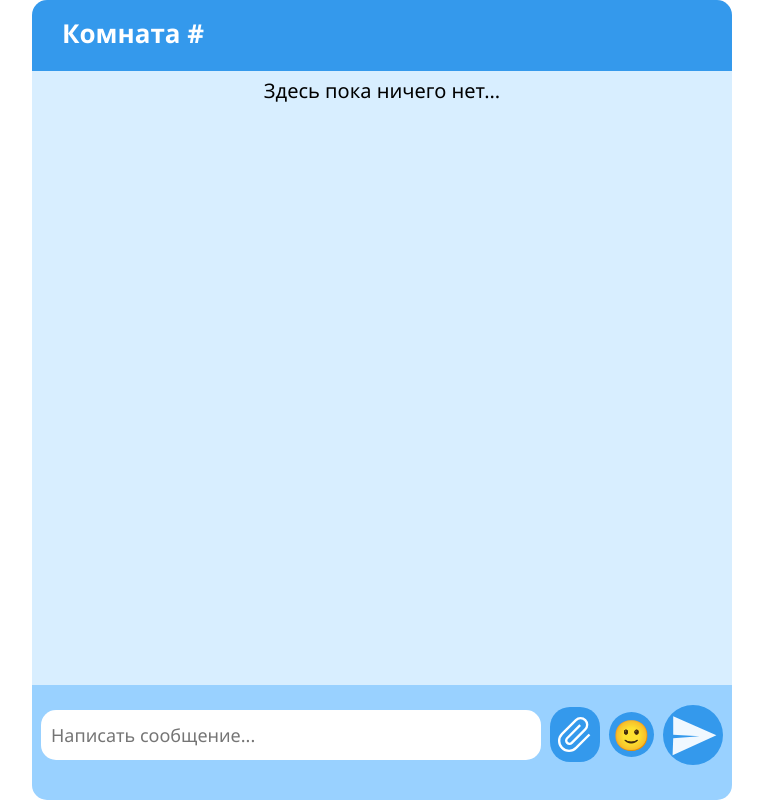
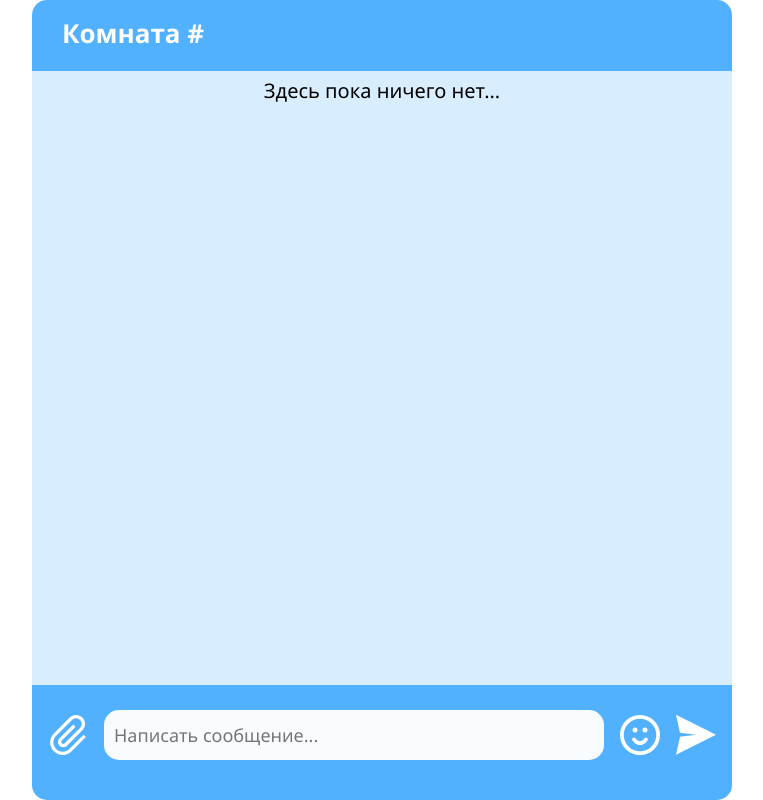
Before and after one commit to estraznica/Local-Chat, a React (Create React App) app: page /chat/1 in a window 1280 px wide. Shown: the whole page, without its empty margins (258-1021 px from the left). Built offline with nearby package versions, Linux system fonts and the light colour scheme.

Commit message:
теперь иконки в отдельном компоненте

```diff
--- a/src/components/EmojiChatSelect/EmojiChatSelect.tsx
+++ b/src/components/EmojiChatSelect/EmojiChatSelect.tsx
@@ -1,5 +1,7 @@
 import './emoji-chat-select.css';
 import React from 'react';
+import IconButton from '../../components/IconButton/IconButton';
+import { IconChooseEmoji } from '../../components/IconComponents/IconComponents';
 interface EmojiProps {
   onSelectEmoji: (emoji: string) => void;
 }
@@ -24,9 +26,7 @@ export default function EmojiChatSelect({ onSelectEmoji }: EmojiProps) {
           ))}
         </div>
       )}
-      <button className="choose-emoji" onClick={showEmoji}>
-        🙂
-      </button>
+      <IconButton icon={<IconChooseEmoji />} onClick={showEmoji}></IconButton>
     </>
   );
 }
--- a/src/components/EmojiChatSelect/emoji-chat-select.css
+++ b/src/components/EmojiChatSelect/emoji-chat-select.css
@@ -21,14 +21,3 @@
   transform: scale(1.15);
   cursor: pointer;
 }
-.choose-emoji {
-  background-color: #3499ec;
-  border-radius: 45px;
-  width: 45px;
-  height: 45px;
-  transition: 0.2s;
-  font-size: 30px;
-}
-button:hover {
-  transform: scale(0.95);
-}
--- /dev/null
+++ b/src/components/IconButton/IconButton.tsx
@@ -0,0 +1,13 @@
+import React from 'react';
+import './icon-button.css';
+interface IconButtonProps {
+  icon: React.ReactNode;
+  onClick?: (event: React.MouseEvent<HTMLButtonElement>) => void;
+}
+export default function IconButton({ icon, onClick }: IconButtonProps) {
+  return (
+    <button className="icon-button" onClick={onClick}>
+      {icon}
+    </button>
+  );
+}
--- /dev/null
+++ b/src/components/IconButton/icon-button.css
@@ -0,0 +1,14 @@
+button:hover {
+  transform: scale(0.95);
+  cursor: pointer;
+}
+button {
+  background-color: #3499ec00;
+  width: 40px;
+  height: 40px;
+  transition: 0.2s;
+  display: flex;
+  align-items: center;
+  justify-content: center;
+  text-align: center;
+}
--- /dev/null
+++ b/src/components/IconComponents/IconComponents.tsx
@@ -0,0 +1,12 @@
+import React from 'react';
+import './icon-components.css';
+
+export const IconSend = () => {
+  return <div className="send-image"></div>;
+};
+export const IconAddImage = () => {
+  return <img src="../img/clip.svg" alt="add image" className="clip-image" />;
+};
+export const IconChooseEmoji = () => {
+  return <img src="../img/emoji.svg" alt="emoji" className="emoji-image" />;
+};
--- /dev/null
+++ b/src/components/IconComponents/icon-components.css
@@ -0,0 +1,11 @@
+.clip-image,
+.emoji-image,
+.send-image {
+  width: 100%;
+  height: 100%;
+}
+
+.send-image {
+  clip-path: polygon(10% 45%, 0 0, 100% 50%, 0 100%, 10% 55%, 50% 50%);
+  background-color: white;
+}
--- a/src/pages/Session/Session.tsx
+++ b/src/pages/Session/Session.tsx
@@ -5,6 +5,8 @@ import { IMessage } from '../../types';
 import { useParams } from 'react-router-dom';
 import { useAddImage } from '../../hooks/use-add-image';
 import EmojiChatSelect from '../../components/EmojiChatSelect/EmojiChatSelect';
+import IconButton from '../../components/IconButton/IconButton';
+import { IconSend, IconAddImage } from '../../components/IconComponents/IconComponents';
 export default function Session() {
   const { id } = useParams();
   const {
@@ -70,12 +72,14 @@ export default function Session() {
               <div className="no-messages">Здесь пока ничего нет...</div>
             ) : (
               <>
-                {messages.map((message: IMessage) => (
+                {messages.map((message: IMessage, index: number) => (
                   <div
                     className={message.userName === savedUserName ? 'user-id me' : 'user-id'}
                     key={message.id}
                     onClick={() => handleMessageClick(message.id)}>
-                    {message.userName !== savedUserName && message.userName}
+                    {index === 0 || messages[index - 1].userName !== message.userName
+                      ? message.userName !== savedUserName && message.userName
+                      : null}
                     {typeof message.value === 'string' ? (
                       <div className="message">{message.value}</div>
                     ) : 'src' in message.value ? (
@@ -117,6 +121,10 @@ export default function Session() {
                 <p>Объем изображения не должен превышать 300KB</p>
               </div>
             )}
+            <div className="add-image">
+              <IconButton icon={<IconAddImage />} onClick={() => addImageHandler()}></IconButton>
+              {image && <div className="got-image"></div>}
+            </div>
             <input
               type="text"
               id="text"
@@ -126,14 +134,8 @@ export default function Session() {
               onChange={changeMessageHandler}
               placeholder="Написать сообщение..."
             />
-            <div className="add-image" onClick={() => addImageHandler()}>
-              <img src="../img/clip.svg" alt="add image" className="clip-image" />
-              {image && <div className="got-image"></div>}
-            </div>
             <EmojiChatSelect onSelectEmoji={handleEmojiSelect} />
-            <button className="send" onClick={handleSubmit}>
-              <div className="send-triangle"></div>
-            </button>
+            <IconButton icon={<IconSend />} onClick={handleSubmit}></IconButton>
           </div>
         </section>
       </div>
--- a/src/pages/Session/session.css
+++ b/src/pages/Session/session.css
@@ -19,7 +19,7 @@ header {
   padding: 20px;
   padding-left: 30px;
   border-radius: 15px 15px 0px 0px;
-  background-color: #3499ec;
+  background-color: #51b1ff;
   color: white;
   font-size: 26px;
   font-weight: 600;
@@ -46,19 +46,22 @@ header {
   border-radius: 20px;
 }
 .messagereplyvalue {
-  background-color: #5babec;
+  background-color: #51b1ff;
   height: 55px;
   height: auto;
   word-wrap: break-word;
   width: 100%;
   color: aliceblue;
+  display: flex;
+  flex-direction: column;
 }
 .messagereplyvalue-close {
+  align-self: flex-end;
   height: 25px;
   width: 20px;
   border-radius: 3px;
   text-align: center;
-  background-color: #ed3203;
+  background-color: #2580ca;
 }
 .messagereplyvalue-close:hover {
   cursor: pointer;
@@ -66,13 +69,15 @@ header {
 .messagereplyvalue p {
   margin-left: 20px;
   margin-bottom: 10px;
+  margin-right: 20px;
 }
 .replybutton {
   padding: 5px;
-  background-color: #5babec;
+  background-color: #51b1ff;
   border-radius: 3px;
   width: 105px;
   margin-bottom: 5px;
+  color: white;
 }
 .replybutton:hover {
   cursor: pointer;
@@ -80,7 +85,7 @@ header {
 .entry-field-wrapp {
   height: 150px;
   width: 100%;
-  background-color: #99d1ff;
+  background-color: #51b1ff;
   border-radius: 0px 0px 15px 15px;
   display: flex;
   flex-direction: column;
@@ -96,25 +101,27 @@ header {
 }
 .toobigimage {
   position: absolute;
-  bottom: 330px;
-  width: 200px;
-  height: 170px;
-  background: aliceblue;
+  bottom: calc(100vh / 2);
+  width: 400px;
+  height: 100px;
+  background: #fbfdff;
   border-radius: 5px;
   text-align: center;
+  display: flex;
+  flex-direction: column;
 }
 .toobigimage p {
   padding: 0 10px 10px 10px;
 }
 .toobigimage-close {
+  align-self: flex-end;
   margin: 5px;
   text-align: center;
-  font-size: 26px;
   color: white;
-  width: 30px;
-  height: 30px;
+  width: 25px;
+  height: 25px;
   border-radius: 5px;
-  background: #ed3203;
+  background-color: #2580ca;
 }
 .toobigimage-close:hover {
   cursor: pointer;
@@ -128,27 +135,14 @@ input {
 input:focus {
   width: 500px;
   height: 51px;
-  outline: 2px solid #3499ec;
+  outline: 2px solid rgb(246, 250, 254);
 }
 .text {
   font-size: 18px;
+  background-color: #f8fcff;
 }
 .add-image {
-  background-color: #3499ec;
-  width: 50px;
-  border-radius: 20px;
-  height: 55px;
-  transition: 0.2s;
   position: relative;
-}
-.clip-image {
-  position: absolute;
-  left: 8px;
-  top: 10px;
-}
-.add-image:hover {
-  transform: scale(0.95);
-  cursor: pointer;
 }
 .got-image {
   position: absolute;
@@ -192,7 +186,6 @@ svg#send {
 }
 
 .user-id {
-  padding-top: 5px;
   margin-left: 15px;
 }
 .me {
@@ -200,6 +193,9 @@ svg#send {
   text-align: right;
   margin-right: 15px;
   margin-left: 0px;
+  display: flex;
+  flex-direction: column;
+  align-items: flex-end;
 }
 .message {
   display: flex;
@@ -212,7 +208,7 @@ svg#send {
   background-color: white;
   padding: 15px;
   margin-top: 5px;
-  margin-bottom: 10px;
+  margin-bottom: 5px;
   font-family: 'Segoe UI', Tahoma, Geneva, Verdana, sans-serif;
   font-size: 22px;
   border-radius: 15px;
```
Also changed, not shown: public/img/clip.svg, public/img/emoji.svg (added).
